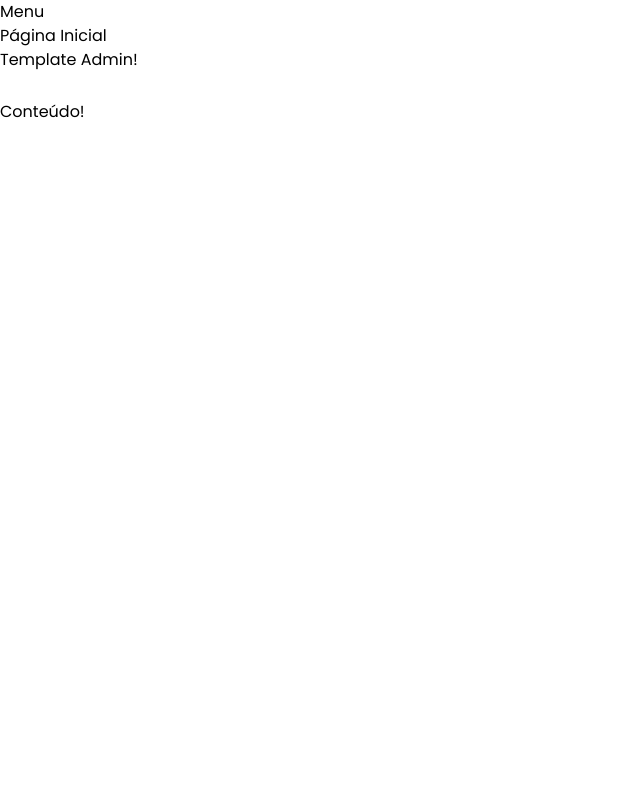
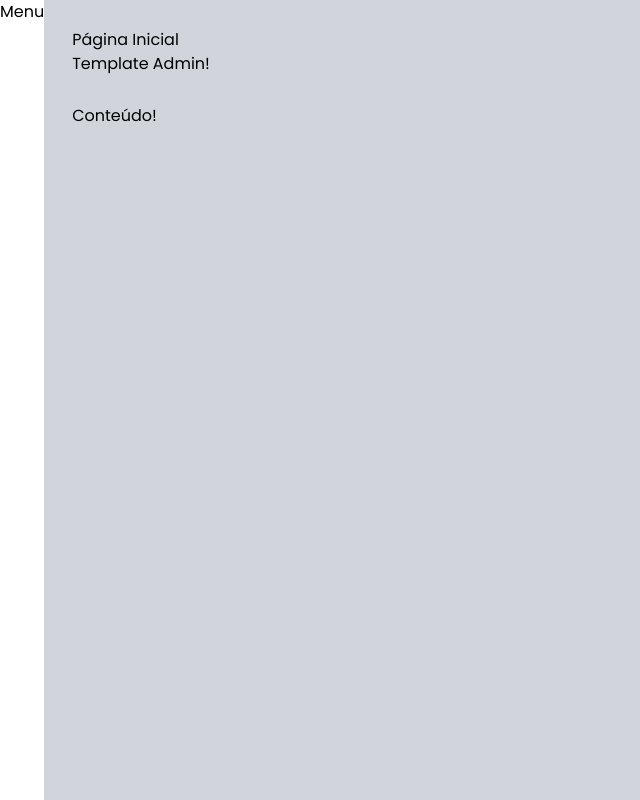
Before and after one commit to Erick-de-Paiva/projeto-template-admin, a Next.js app: page / in a window 1280 px wide. Shown: the whole page, without its empty margins (0-640 px from the left). Built offline with nearby package versions, Linux system fonts and the light colour scheme.

Commit message:
componente layout #01

```diff
--- a/src/components/Layout.tsx
+++ b/src/components/Layout.tsx
@@ -10,12 +10,17 @@ interface LayoutProps {
 
 export default function Layout(props: LayoutProps) {
     return (
-        <div>
+        <div className={`flex h-screen w-screen`}>
             <MenuLateral />
-            <Cabecalho titulo={props.titulo} subtitulo={props.subtitulo} />
-            <Conteudo>
-                {props.children}
-            </Conteudo>
+            <div className={`
+                flex flex-col w-full p-7
+                bg-gray-300
+            `}>
+                <Cabecalho titulo={props.titulo} subtitulo={props.subtitulo} />
+                <Conteudo>
+                    {props.children}
+                </Conteudo>
+            </div>
         </div>
     )
 }
```
